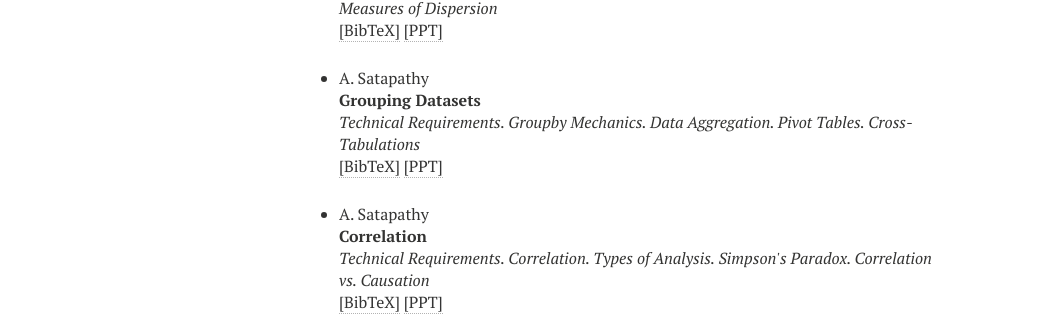
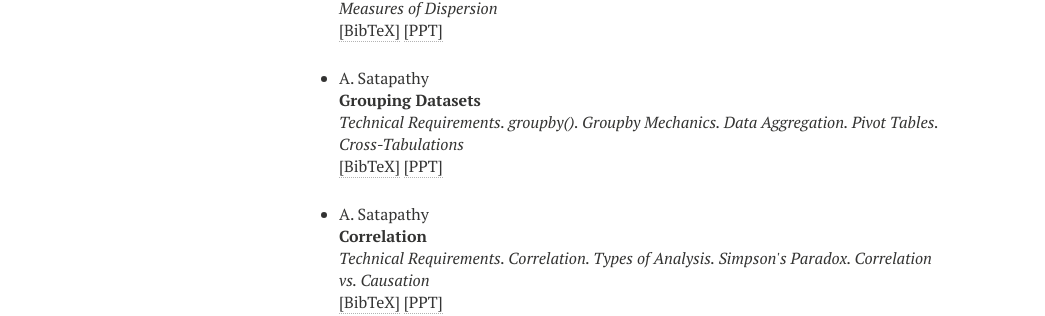
Before and after one commit to ashutoshsatapathy1990/ashutoshsatapathy1990.github.io, a Jekyll site: the page built from presentations-EDA.md, in a window 1280 px wide. Shown: the part 826-1142 px from the top of the page, without its empty margins (21-1066 px from the left). Built offline with Jekyll 4.4.1, drawn with Linux system fonts in a browser that asks for light colours; nearby versions of some CDN libraries.

Commit message:
Update presentations-EDA.html

```diff
--- a/_layouts/presentations-EDA.html
+++ b/_layouts/presentations-EDA.html
@@ -208,10 +208,10 @@ A. Satapathy
 <li ><p>
 A. Satapathy
 <br><b>Grouping Datasets</b><br>
-<i>Technical Requirements. Groupby Mechanics. Data Aggregation. Pivot Tables. Cross-Tabulations</i>
+<i>Technical Requirements. groupby(). Groupby Mechanics. Data Aggregation. Pivot Tables. Cross-Tabulations</i>
 <br />
 <a href="javascript:toggleBibtex('ashutosh2025asdf')">[BibTeX]</a>
-<a href=#>[PPT]</a>
+<a href=https://www.slideshare.net/slideshow/grouping-datasets/286837442>[PPT]</a>
 </p>
 <div id="bib_ashutosh2025asdf" class="bibtex noshow">
 <pre>
```
